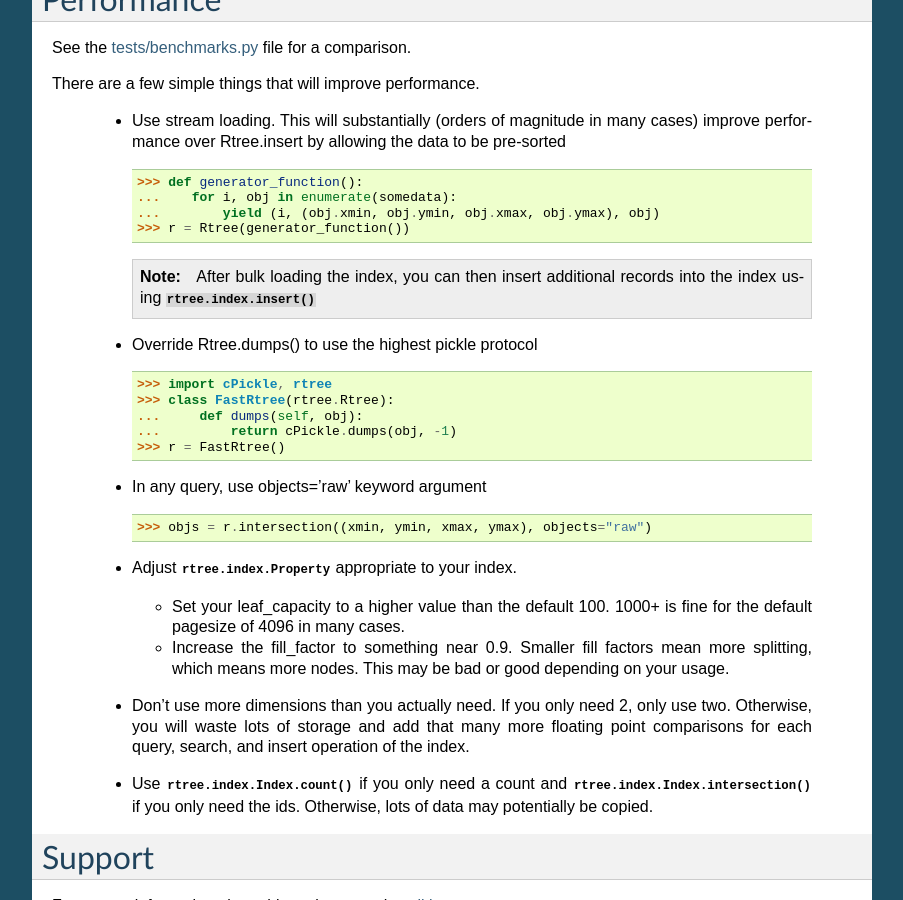
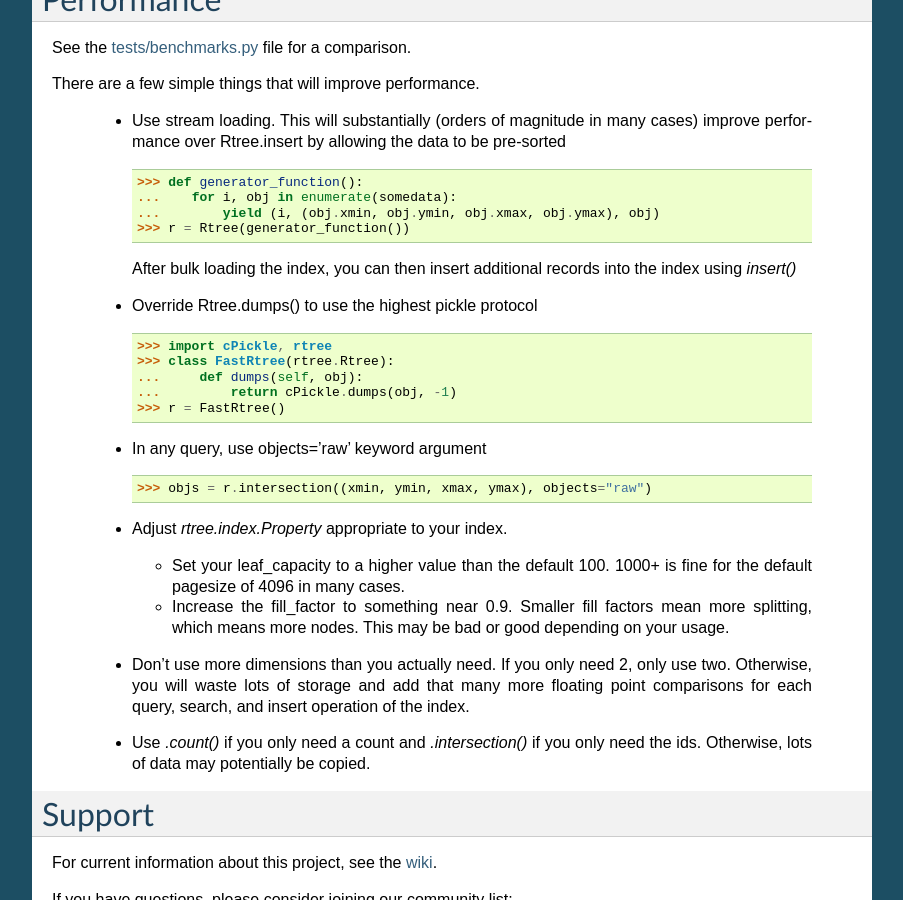
Before and after one commit to Toblerity/rtree, a Sphinx documentation site: the page built from docs/source/README.txt, in a window 1280 px wide and 900 px high, scrolled down 2271 px. Shown: the whole window, without its empty margins (198-1101 px from the left). Built offline with Sphinx 7.4.7, drawn with Linux system fonts in a browser that asks for light colours.

Commit message:
unsphinxify the README to satisfy PyPI

```diff
--- a/docs/source/README.txt
+++ b/docs/source/README.txt
@@ -152,16 +152,15 @@ There are a few simple things that will improve performance.
    improve performance over Rtree.insert by allowing the data to be pre-sorted
 
 
-   .. code-block:: python
+   ::
 
        >>> def generator_function():
        ...    for i, obj in enumerate(somedata):
        ...        yield (i, (obj.xmin, obj.ymin, obj.xmax, obj.ymax), obj)
        >>> r = Rtree(generator_function())
 
-   .. note::
-        After bulk loading the index, you can then insert additional records into
-        the index using :meth:`rtree.index.insert()`
+   After bulk loading the index, you can then insert additional records into
+   the index using `insert()`
 
  - Override Rtree.dumps() to use the highest pickle protocol ::
 
@@ -176,7 +175,7 @@ There are a few simple things that will improve performance.
 
     >>> objs = r.intersection((xmin, ymin, xmax, ymax), objects="raw")
 
- - Adjust :class:`rtree.index.Property` appropriate to your index.
+ - Adjust `rtree.index.Property` appropriate to your index.
 
    * Set your leaf_capacity to a higher value than the default 100.  1000+ is
      fine for the default pagesize of 4096 in many cases.
@@ -190,7 +189,7 @@ There are a few simple things that will improve performance.
    many more floating point comparisons for each query, search, and insert
    operation of the index.
 
- - Use :meth:`rtree.index.Index.count` if you only need a count and :meth:`rtree.index.Index.intersection`
+ - Use `.count()` if you only need a count and `.intersection()`
    if you only need the ids.  Otherwise, lots of data may potentially be copied.
 
 Support
```
